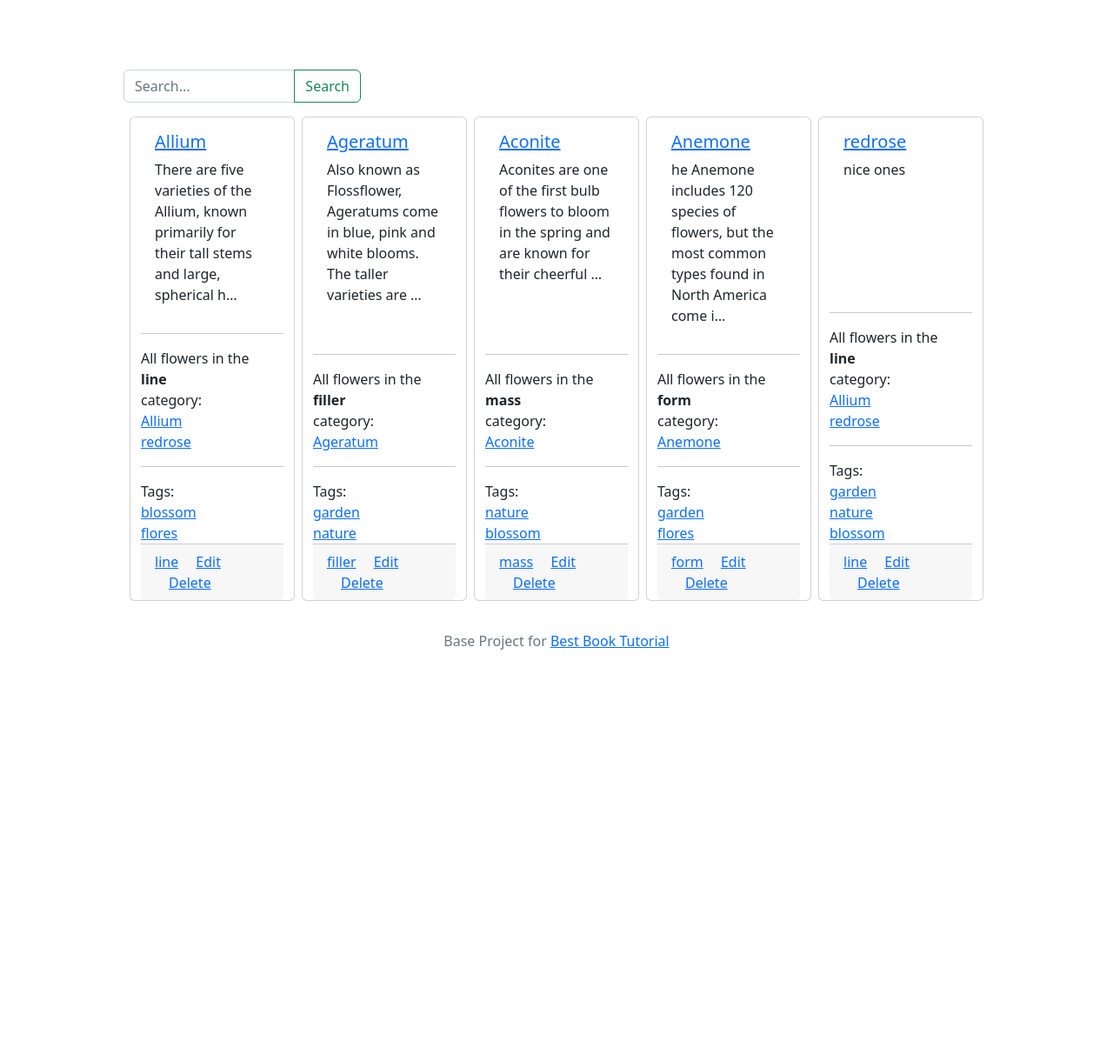
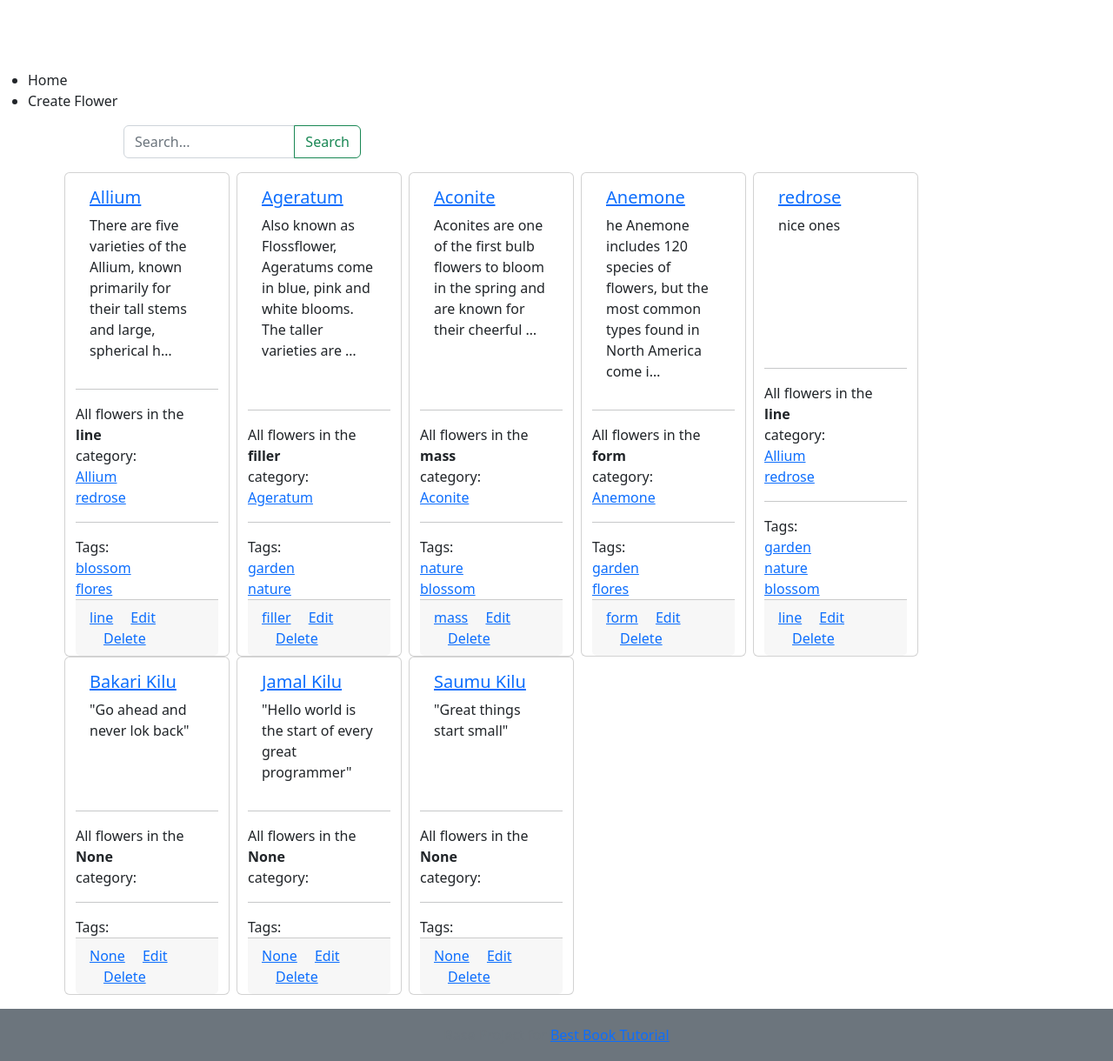
Before and after one commit to Bakarijack/djando-CRUD-project, a Django app: page / in a window 1280 px wide. Shown: the whole page at 87% size. Before the commit the page ends 800 px from the top, so only its background shows below. Run offline with Django 3.2, Linux system fonts and the light colour scheme; data comes from the database, SQL or seed files in the repository; some libraries are stand-ins or nearby versions.

Commit message:
create data and the form

```diff
--- a/base/templates/base/base.html
+++ b/base/templates/base/base.html
@@ -20,6 +20,14 @@
         <!--[if lt IE 7]>
             <p class="browsehappy">You are using an <strong>outdated</strong> browser. Please <a href="#">upgrade your browser</a> to improve your experience.</p>
         <![endif]-->
+        <ul>
+            <li><a>Home</a></li>
+            <li class="nav-item">
+                <a class="nav-link" href="{% url 'create' %}">
+                    Create Flower
+                </a>
+            </li>
+        </ul>
 
         <main role="main" class="container">
             <div id="starter-template">
@@ -27,7 +35,7 @@
             </div>
         </main>
         <footer class="footer">
-            <div class="container">
+            <div class="container-fluid bg-secondary position-fixed mb-0" style="height: 300px;">
                 <div class="row">
                     <span class="text-muted justify-content-center">
                         Base Project for <a href="#">Best Book Tutorial
--- a/myapp/templates/myapp/edit.html
+++ b/myapp/templates/myapp/create.html
@@ -1,10 +1,10 @@
 {% extends 'base/base.html'%}
 {% block content %}
-<form action="" method="post">
+<form action="" method="post" enctype="multipart/form-data">
     {% csrf_token %}
     <div class="row justify-content-center">
         <div class="col-6">
-            {{ form }}
+            {{ form.as_p}}
             <hr class="mb-3">
             <button type="submit" class="btn btn-primary btn-lg btn-block">Submit</button>
         </div>
--- a/myapp/templates/myapp/index.html
+++ b/myapp/templates/myapp/index.html
@@ -13,7 +13,7 @@
   </div>
 </div>
 
-<div class="row my-3 justify-content-center">
+<div class="row my-3">
 {% for flower in flowers %}
   <div class="card col-lg-2 col-md-5 mx-1">
     <div class="card-body">
--- a/myapp/views.py
+++ b/myapp/views.py
@@ -1,5 +1,8 @@
+from multiprocessing import context
 from django.shortcuts import render, get_object_or_404
 from myapp.models import Flower
+from .forms import MyForm
+from django.http import HttpResponseRedirect
 
 # Create your views here.
 def index(request):
@@ -20,3 +23,17 @@ def detail(request, slug=None):               #stores the slug from the url into
 def tags(request, slug=None):
     flowers = Flower.objects.filter(tags__slug = slug)
     return render(request, 'myapp/index.html',{'flowers': flowers})
+
+
+def create(request):
+   # context = {}
+    if request.method == 'POST':
+        form = MyForm(request.POST or None)
+        if form.is_valid():
+            form.save()
+            return HttpResponseRedirect("/")
+    else:
+        form = MyForm()
+
+    #context['form'] = form
+    return render(request, 'myapp/create.html',{'form':form})
--- a/mysite/urls.py
+++ b/mysite/urls.py
@@ -21,5 +21,6 @@ urlpatterns = [
     path('admin/', admin.site.urls),
     path('flower/<slug:slug>/',myapp_views.detail, name='detail'), #<> are used to capture the url values
     path('tags/<slug:slug>/',myapp_views.tags,name='tags'),
+    path('flower/',myapp_views.create, name="create"),
     path('',myapp_views.index, name='index'),
 ]
```
Also changed, not shown: myapp/forms.py (+13 -0 lines), db.sqlite3.
